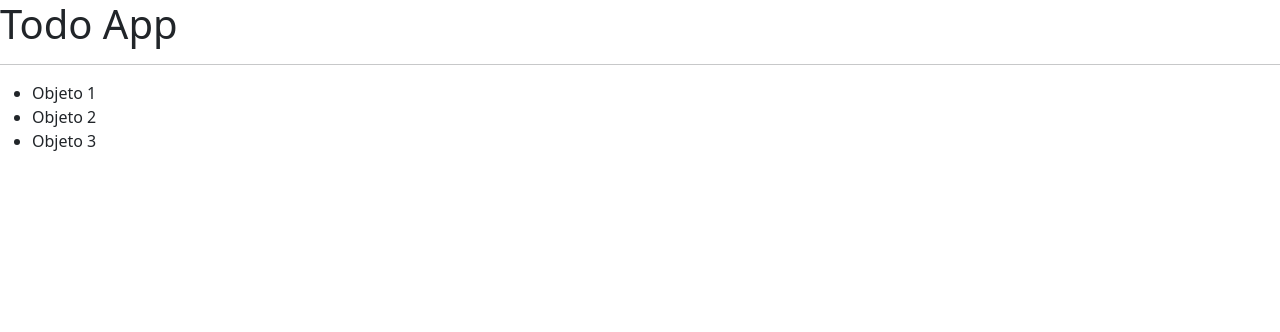
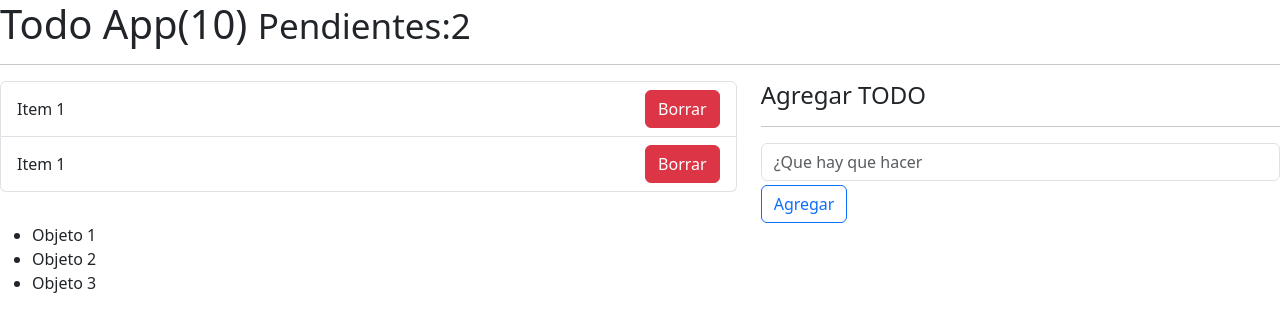
Before and after one commit to LuisJavier55/05-HOOKNEW, a React (Vite) app: page / in a window 1280 px wide. Shown: the top 332 px of the page. Built offline with nearby package versions, Linux system fonts and the light colour scheme.

Commit message:
se agrego dos div en los cuales tendremos la cantidad de nuestro todos y otro donde podremos agregar

```diff
--- a/src/08-useReducer/TodoApp.jsx
+++ b/src/08-useReducer/TodoApp.jsx
@@ -6,19 +6,56 @@
   id:1,
   descripcion: "Primer Estado",
   done: false
+},
+{
+  id:2,
+  descripcion: "Segundo Estado",
+  done: false
 }]
 
 export const TodoApp = () => {
-//-2- creamos nuestro useReducer
-   const [stado, dispatch] = useReducer(todoReducer,estadoInicial)
+//-2- creamos nuestro useReducer(funcion/Reducer, Estado)
+
+   const [todos, dispatch] = useReducer(todoReducer,estadoInicial)
 
 
   return (
     <>
-    <h1>Todo App</h1>
+    <h1>Todo App(10) <small>Pendientes:2</small></h1>
 
     <hr />
 
+
+    <div className="row">
+      <div className="col-7">
+        <ul className="list-group">
+          {/* Listar los elemtos de nuestro Reducer llamados todos(la cantidad que tengamos en nuestro estado inicial) */}
+          {
+
+              todos.map(todo =>(
+              <li key={todo.id} className="list-group-item d-flex justify-content-between">
+                  <span className="align-self-center">Item 1</span>
+                  <button className="btn btn-danger">Borrar</button>
+              </li>
+              ))
+          }
+        </ul>
+      </div>
+      <div className="col-5">
+        <h4>Agregar TODO</h4>
+          <hr />
+          <form>
+            <input
+            type="text"
+            placeholder="¿Que hay que hacer"
+            className="form-control"
+            />
+
+            <button type="submit" className="btn btn-outline-primary mt-1">Agregar</button>
+
+          </form>
+      </div>
+    </div>
     <ul>
         <li>Objeto 1</li>
         <li>Objeto 2</li>
--- a/src/08-useReducer/intro-reducer.js
+++ b/src/08-useReducer/intro-reducer.js
@@ -19,7 +19,7 @@
         //! este paso es el ultimo
         // se agregara una condicion para saber si nuestro nuevo estado llega, con nuestro accion creada (addTodoAction)
         // si nuestro tipo de accion es iagual ?
-        if (action.type === '[TODO] agregar todo'){ //si es verdadero manda la nueva vercion del estado con return
+        if (action.type === '[TODO] agregar todo'){ //si es verdadero manda la nueva version del estado con return
 
             //retorna el estado anterior(initiaState)con spread y el estado nuevo
             return[...state, action.payload]
```
